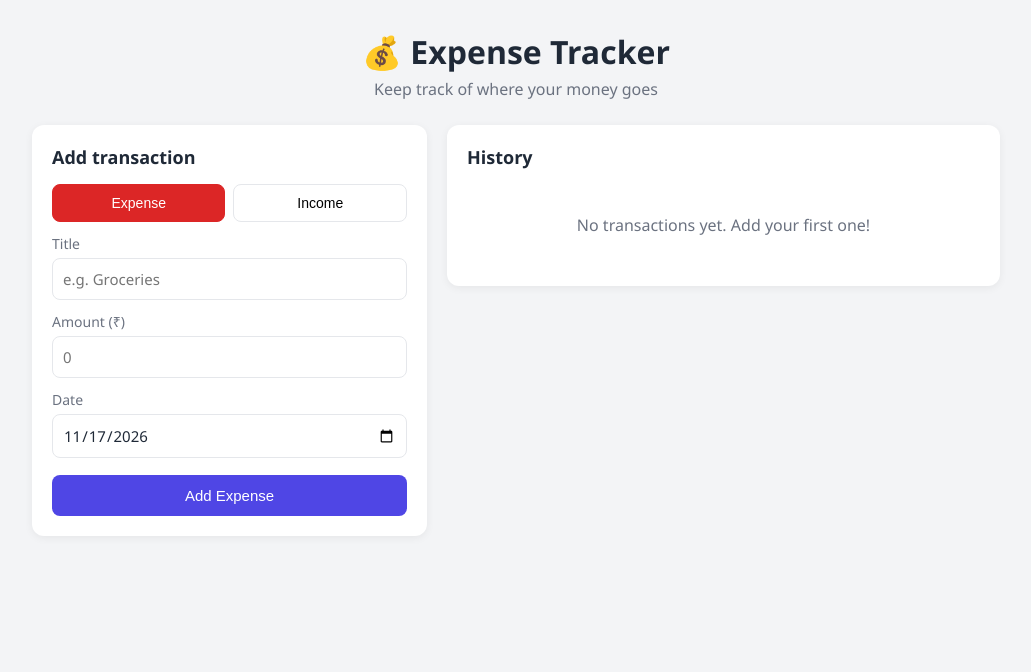
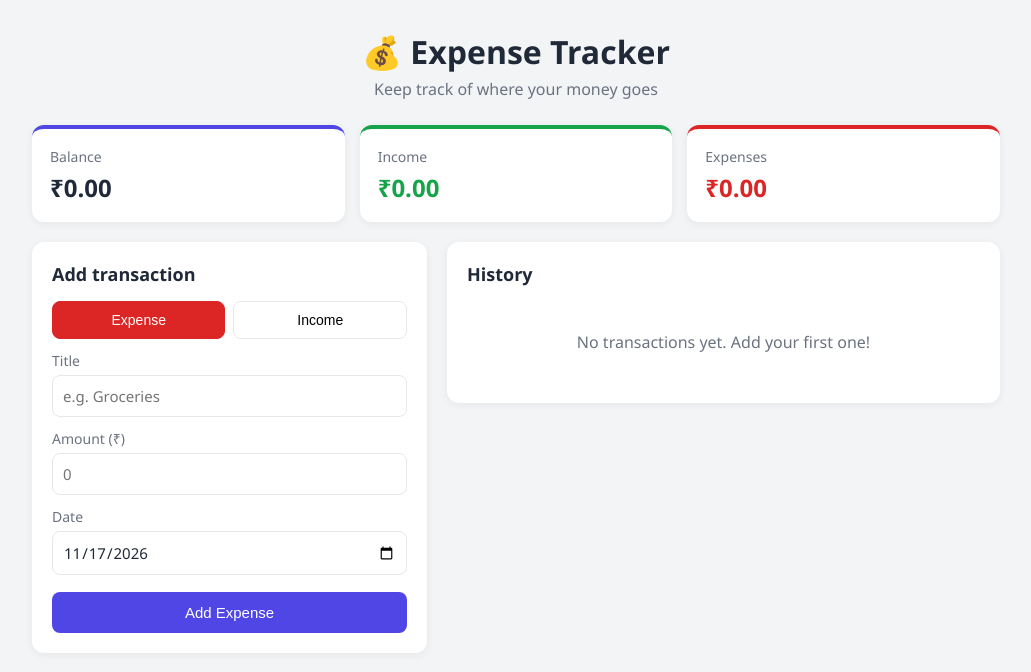
Before and after one commit to gopichandreddy007/expense-tracker, a React (Vite) app: page / in a window 1280 px wide. Shown: the top 672 px of the page, without its empty margins (124-1155 px from the left). Built offline with nearby package versions, Linux system fonts and the light colour scheme.

Commit message:
Add balance, income and expense summary cards

```diff
--- a/src/App.jsx
+++ b/src/App.jsx
@@ -1,6 +1,7 @@
 import { useState } from 'react'
 import TransactionForm from './components/TransactionForm'
 import TransactionList from './components/TransactionList'
+import Summary from './components/Summary'
 
 function App() {
   const [transactions, setTransactions] = useState([])
@@ -15,6 +16,8 @@ function App() {
         <h1>💰 Expense Tracker</h1>
         <p>Keep track of where your money goes</p>
       </header>
+
+      <Summary transactions={transactions} />
 
       <main className="layout">
         <section className="card">
--- /dev/null
+++ b/src/components/Summary.jsx
@@ -0,0 +1,35 @@
+import { formatMoney } from '../utils'
+
+function Summary({ transactions }) {
+  let income = 0
+  let expense = 0
+
+  transactions.forEach((t) => {
+    if (t.type === 'income') {
+      income += t.amount
+    } else {
+      expense += t.amount
+    }
+  })
+
+  const balance = income - expense
+
+  return (
+    <div className="summary">
+      <div className="summary-box">
+        <p>Balance</p>
+        <h3 className={balance < 0 ? 'negative' : ''}>{formatMoney(balance)}</h3>
+      </div>
+      <div className="summary-box income">
+        <p>Income</p>
+        <h3>{formatMoney(income)}</h3>
+      </div>
+      <div className="summary-box expense">
+        <p>Expenses</p>
+        <h3>{formatMoney(expense)}</h3>
+      </div>
+    </div>
+  )
+}
+
+export default Summary
--- a/src/index.css
+++ b/src/index.css
@@ -189,3 +189,49 @@ body {
   color: var(--muted);
   padding: 30px 10px;
 }
+
+/* ---------- summary ---------- */
+.summary {
+  display: grid;
+  grid-template-columns: repeat(3, 1fr);
+  gap: 15px;
+  margin-bottom: 20px;
+}
+
+.summary-box {
+  background: var(--card);
+  border-radius: 12px;
+  padding: 18px;
+  box-shadow: 0 2px 8px rgba(0, 0, 0, 0.06);
+  border-top: 4px solid var(--primary);
+}
+
+.summary-box p {
+  color: var(--muted);
+  font-size: 14px;
+}
+
+.summary-box h3 {
+  font-size: 24px;
+  margin-top: 5px;
+}
+
+.summary-box.income {
+  border-top-color: var(--income);
+}
+
+.summary-box.income h3 {
+  color: var(--income);
+}
+
+.summary-box.expense {
+  border-top-color: var(--expense);
+}
+
+.summary-box.expense h3 {
+  color: var(--expense);
+}
+
+.summary-box h3.negative {
+  color: var(--expense);
+}
```
